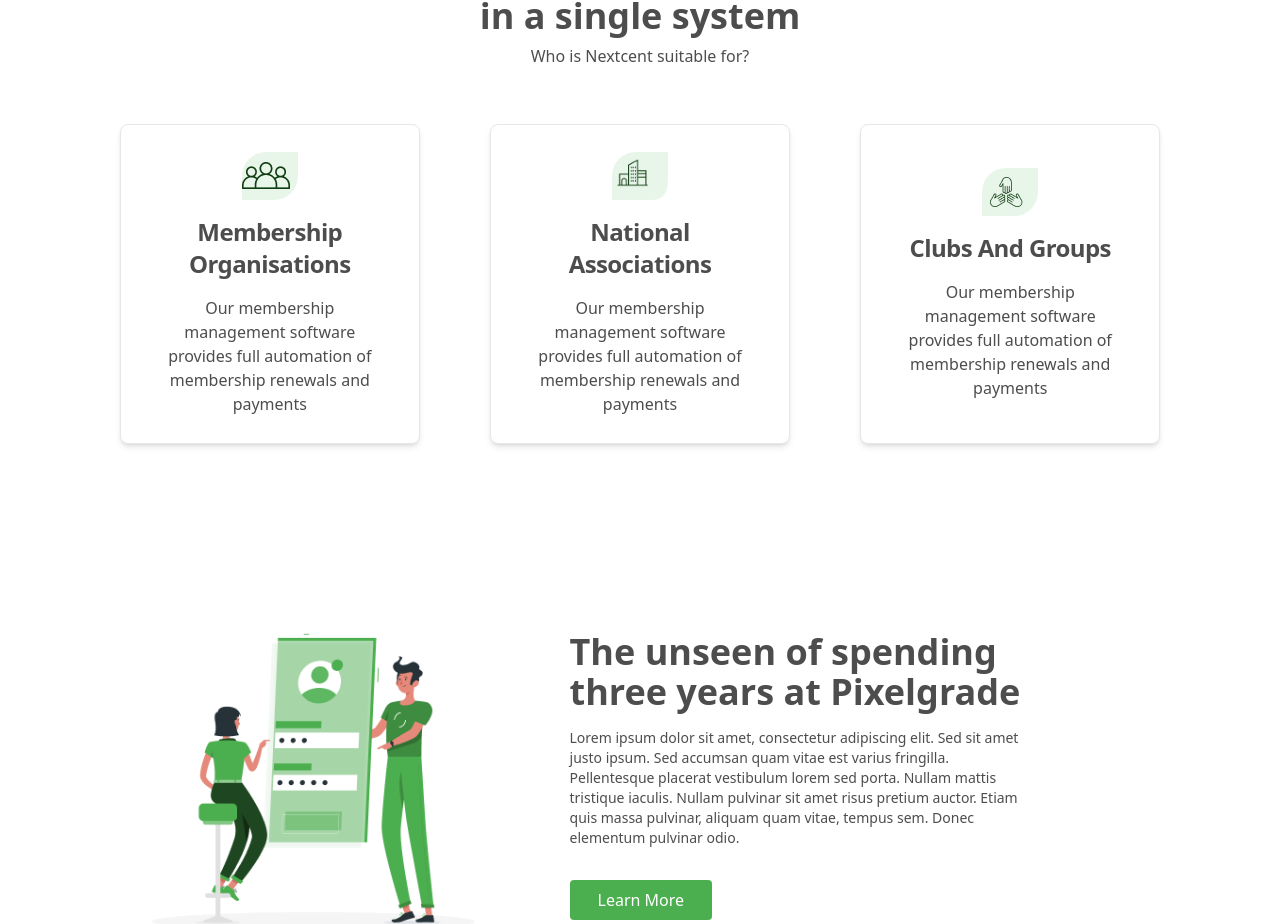
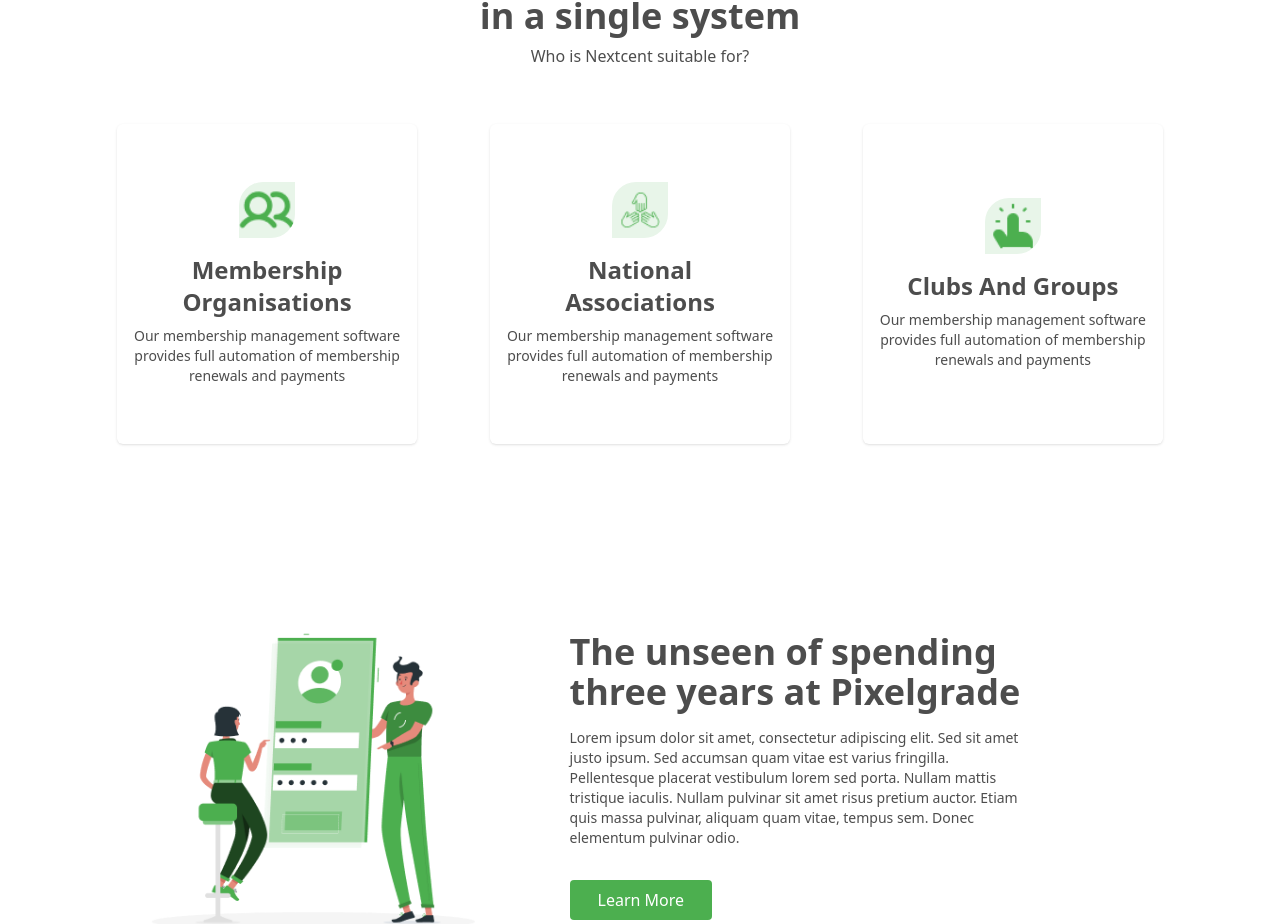
Before and after one commit to mitanvir05/agency-web, a React (Vite) app: page / in a window 1280 px wide. Shown: the part 1188-2112 px from the top of the page. Built offline with nearby package versions, Linux system fonts and the light colour scheme.

Commit message:
fixed service issue

```diff
--- a/src/App.css
+++ b/src/App.css
@@ -4,6 +4,3 @@ header{
 .btn-primary{
   @apply px-7 py-2 bg-brandPrimary text-white rounded hover:bg-neutralDGray transition-all duration-300 hover:-translate-y-4
 }
-.card-style{
-  @apply px-4 py-8 text-center md:w-[300px] mx-auto md:h-80 rounded-md shadow cursor-pointer hover:-translate-y-5 hover:border-b-4 hover:border-indigo-800 transition-all duration-300 flex items-center h-full justify-center
-}
--- a/src/components/Services.jsx
+++ b/src/components/Services.jsx
@@ -1,6 +1,29 @@
 import { Card } from "flowbite-react";
 
 const Services = () => {
+  const services = [
+    {
+      id: 1,
+      title: "Membership Organisations",
+      description:
+        "Our membership management software provides full automation of membership renewals and payments",
+      image: "/src/assets/icons/member1.png",
+    },
+    {
+      id: 2,
+      title: "National Associations",
+      description:
+        "Our membership management software provides full automation of membership renewals and payments",
+      image: "/src/assets/icons/member2.png",
+    },
+    {
+      id: 3,
+      title: "Clubs And Groups",
+      description:
+        "Our membership management software provides full automation of membership renewals and payments",
+      image: "/src/assets/icons/member3.png",
+    },
+  ];
   return (
     <div className="md:px-14 py-16 max-w-screen-2xl mx-auto">
       <div className="text-center my-8">
@@ -28,49 +51,30 @@ const Services = () => {
           <p className="text-neutralDGray">Who is Nextcent suitable for?</p>
         </div>
         {/* card */}
-        <div className="mt-14 grid lg:grid-cols-3 md:grid-cols-2 grid-cols-1 md:w-11/12 mx-auto gap-10">
-          <div>
-            <Card className="card-style">
-              <div className="bg-[#E8F5E9] h-14 w-14 mx-auto rounded-tl-3xl rounded-br-3xl">
-                <img src="src/assets/icons/card1.png" alt="" />
+
+        <div className="mt-14 grid grid-cols-1 md:grid-cols-2 lg:grid-cols-3 gap-12 md:w-11/12 mx-auto w-full">
+          {services.map((service) => (
+            <div
+              key={service.id}
+              className="px-4 py-8 text-center md:w-[300px] mx-auto md:h-80 rounded-md shadow cursor-pointer hover:-translate-y-5 hover:border-b-4 hover:border-indigo-800 transition-all duration-300 flex items-center h-full justify-center"
+            >
+              <div>
+                <div className="">
+                  <img
+                    src={service.image}
+                    alt=""
+                    className="bg-[#E8F5E9] mb-4 h-14 w-14 mx-auto rounded-tl-3xl rounded-br-3xl"
+                  />
+                  <h4 className="text-2xl font-bold text-neutralDGray mb-2 px-2">
+                    {service.title}
+                  </h4>
+                  <p className="text-sm text-neutralDGray">
+                    {service.description}
+                  </p>
+                </div>
               </div>
-              <h5 className="text-2xl font-bold tracking-tight text-neutralDGray">
-                Membership Organisations
-              </h5>
-              <p className="font-normal text-neutralDGray">
-                Our membership management software provides full automation of
-                membership renewals and payments
-              </p>
-            </Card>
-          </div>
-          <div>
-            <Card className="card-style">
-              <div className="bg-[#E8F5E9] h-14 w-14 mx-auto rounded-tl-3xl rounded-br-3xl">
-                <img src="src/assets/icons/card2.png" alt="" />
-              </div>
-              <h5 className="text-2xl font-bold tracking-tight text-neutralDGray">
-                National Associations
-              </h5>
-              <p className="font-normal text-neutralDGray">
-                Our membership management software provides full automation of
-                membership renewals and payments
-              </p>
-            </Card>
-          </div>
-          <div>
-            <Card className="card-style">
-              <div className="bg-[#E8F5E9] h-14 w-14 mx-auto rounded-tl-3xl rounded-br-3xl">
-                <img src="src/assets/icons/card3.png" alt="" />
-              </div>
-              <h5 className="text-2xl font-bold tracking-tight text-neutralDGray">
-                Clubs And Groups
-              </h5>
-              <p className="font-normal text-neutralDGray">
-                Our membership management software provides full automation of
-                membership renewals and payments
-              </p>
-            </Card>
-          </div>
+            </div>
+          ))}
         </div>
       </div>
     </div>
```
